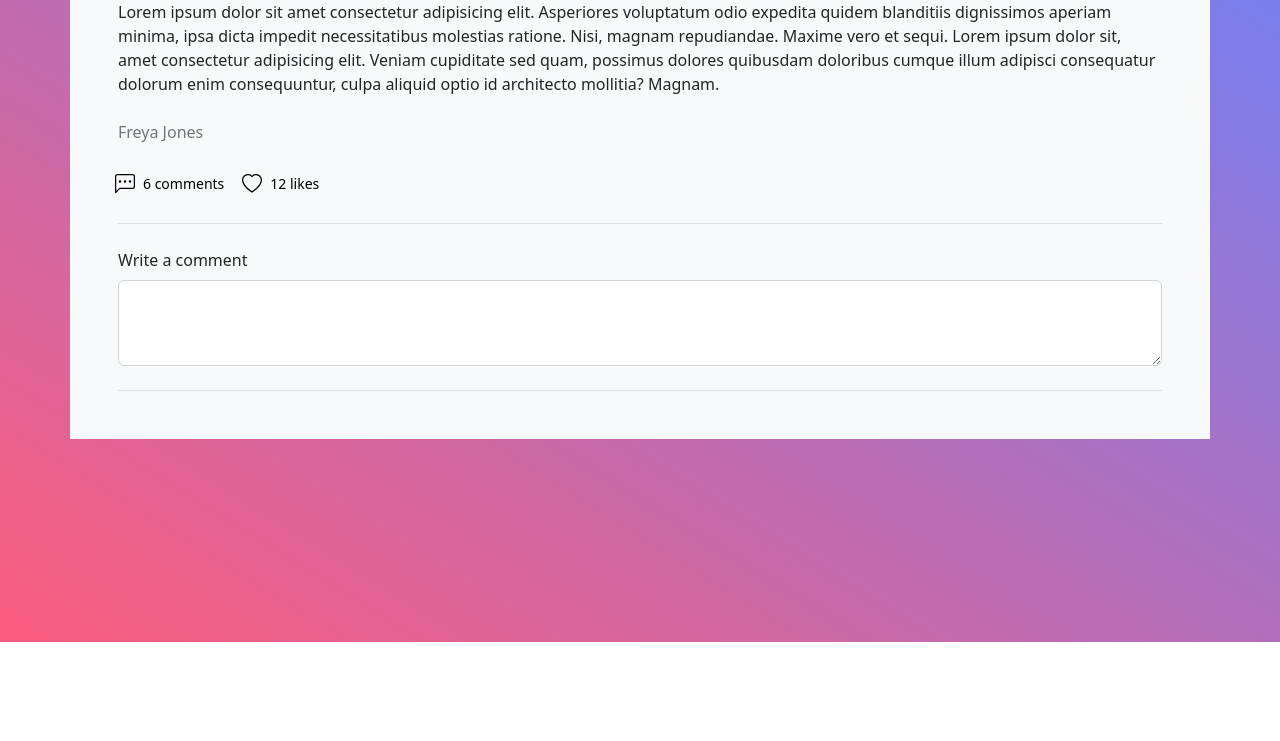
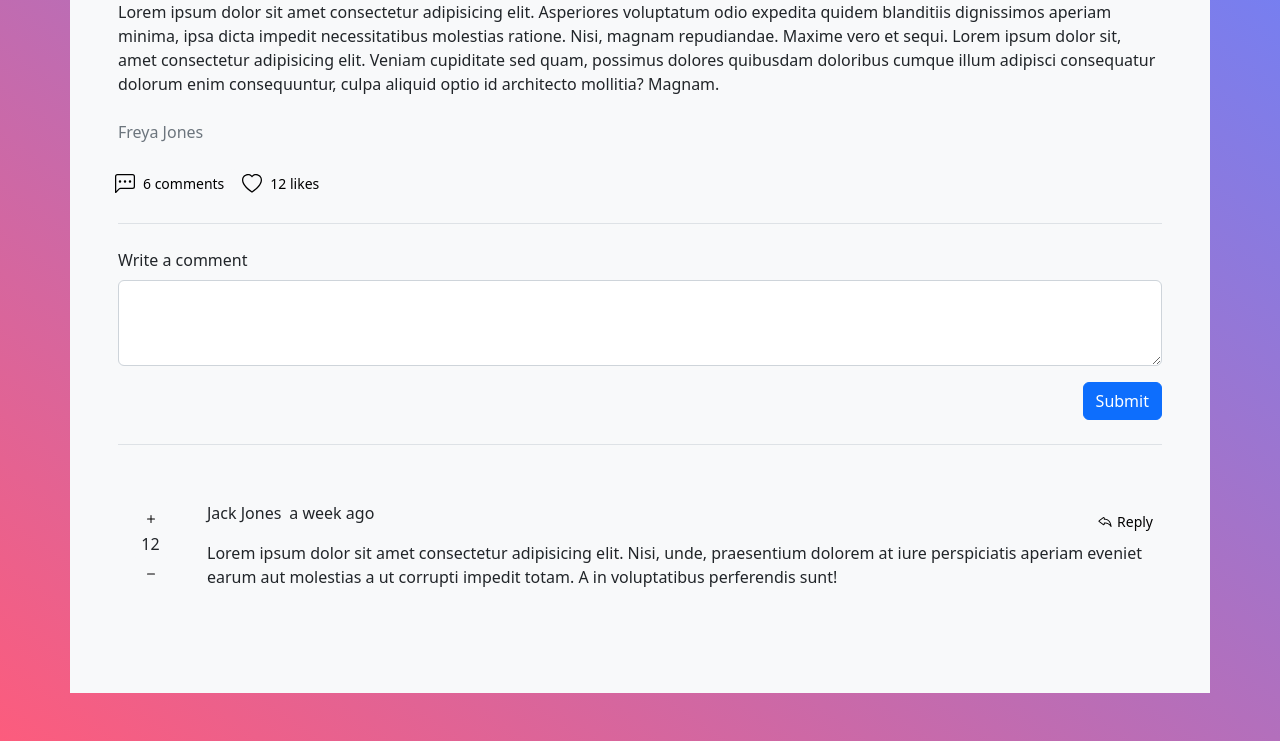
Before and after one commit to Horvathhenrietta/comments-and-login, a website built with Parcel: page src/index.html in a window 1280 px wide. Shown: the part 158-899 px from the top of the page. Before the commit the page ends 800 px from the top, so only its background shows below. Built offline with nearby package versions, Linux system fonts and the light colour scheme.

Commit message:
Single comment component done

```diff
--- a/src/index.html
+++ b/src/index.html
@@ -73,14 +73,82 @@
             >Write a comment</label
           >
           <textarea
-            class="form-control"
+            class="form-control mb-3"
             id="comment-action-input"
             rows="3"
           ></textarea>
+          <div class="d-flex flex-row-reverse">
+            <button class="btn btn-primary" type="button">Submit</button>
+          </div>
         </div>
 
         <!-- COMMENT SECTION -->
-        <div class="comment-section"></div>
+        <div class="comment-section py-5">
+          <div class="comment-cont py-2 row">
+            <div class="col-1 d-flex flex-column align-items-center">
+              <button class="btn btn-light btn-sm">
+                <svg
+                  xmlns="http://www.w3.org/2000/svg"
+                  width="16"
+                  height="16"
+                  fill="currentColor"
+                  class="bi bi-plus"
+                  viewBox="0 0 16 16"
+                >
+                  <path
+                    d="M8 4a.5.5 0 0 1 .5.5v3h3a.5.5 0 0 1 0 1h-3v3a.5.5 0 0 1-1 0v-3h-3a.5.5 0 0 1 0-1h3v-3A.5.5 0 0 1 8 4z"
+                  />
+                </svg>
+              </button>
+              <p class="comment-likes m-0 text-center">12</p>
+              <button class="btn btn-light btn-sm">
+                <svg
+                  xmlns="http://www.w3.org/2000/svg"
+                  width="16"
+                  height="16"
+                  fill="currentColor"
+                  class="bi bi-dash"
+                  viewBox="0 0 16 16"
+                >
+                  <path
+                    d="M4 8a.5.5 0 0 1 .5-.5h7a.5.5 0 0 1 0 1h-7A.5.5 0 0 1 4 8z"
+                  />
+                </svg>
+              </button>
+            </div>
+
+            <div class="col-11">
+              <div class="d-flex justify-content-between">
+                <div class="d-flex">
+                  <p class="comment-author me-2">Jack Jones</p>
+                  <p class="comment-date fw-light">a week ago</p>
+                </div>
+                <button class="btn btn-sm btn-light d-flex align-items-center">
+                  <svg
+                    class="me-1"
+                    xmlns="http://www.w3.org/2000/svg"
+                    width="16"
+                    height="16"
+                    fill="currentColor"
+                    class="bi bi-reply"
+                    viewBox="0 0 16 16"
+                  >
+                    <path
+                      d="M6.598 5.013a.144.144 0 0 1 .202.134V6.3a.5.5 0 0 0 .5.5c.667 0 2.013.005 3.3.822.984.624 1.99 1.76 2.595 3.876-1.02-.983-2.185-1.516-3.205-1.799a8.74 8.74 0 0 0-1.921-.306 7.404 7.404 0 0 0-.798.008h-.013l-.005.001h-.001L7.3 9.9l-.05-.498a.5.5 0 0 0-.45.498v1.153c0 .108-.11.176-.202.134L2.614 8.254a.503.503 0 0 0-.042-.028.147.147 0 0 1 0-.252.499.499 0 0 0 .042-.028l3.984-2.933zM7.8 10.386c.068 0 .143.003.223.006.434.02 1.034.086 1.7.271 1.326.368 2.896 1.202 3.94 3.08a.5.5 0 0 0 .933-.305c-.464-3.71-1.886-5.662-3.46-6.66-1.245-.79-2.527-.942-3.336-.971v-.66a1.144 1.144 0 0 0-1.767-.96l-3.994 2.94a1.147 1.147 0 0 0 0 1.946l3.994 2.94a1.144 1.144 0 0 0 1.767-.96v-.667z"
+                    />
+                  </svg>
+                  <p class="m-0">Reply</p>
+                </button>
+              </div>
+              <div class="comment-text">
+                Lorem ipsum dolor sit amet consectetur adipisicing elit. Nisi,
+                unde, praesentium dolorem at iure perspiciatis aperiam eveniet
+                earum aut molestias a ut corrupti impedit totam. A in
+                voluptatibus perferendis sunt!
+              </div>
+            </div>
+          </div>
+        </div>
       </div>
     </main>
   </body>
```
